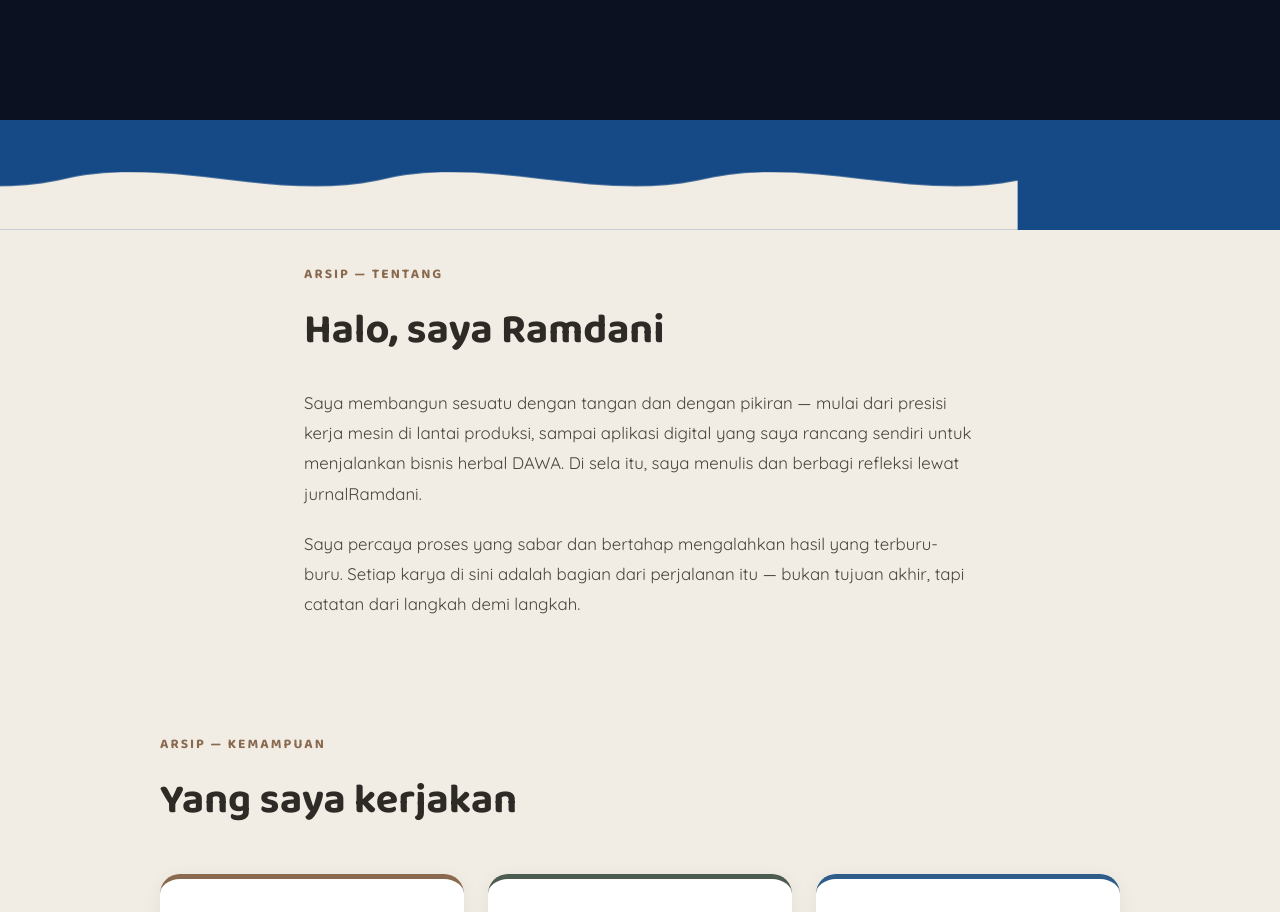
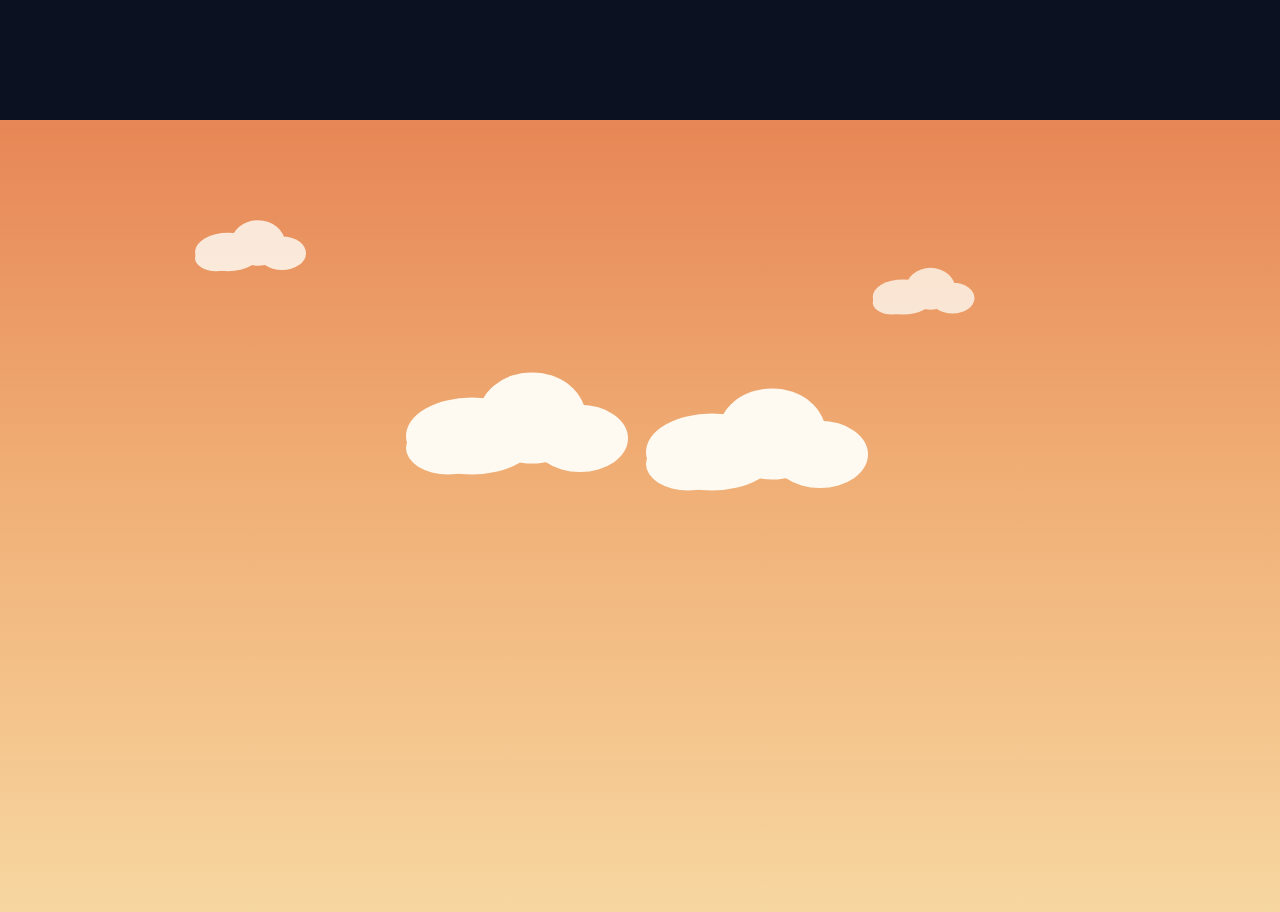
Before and after one commit to ramdani1202/Ramdani, a React (Vite) app: page / in a window 1280 px wide. Shown: the part 1880-2792 px from the top of the page. Built offline with nearby package versions, Linux system fonts and the light colour scheme.

Commit message:
Update About.jsx

```diff
--- a/src/components/About.jsx
+++ b/src/components/About.jsx
@@ -1,50 +1,11 @@
 import React from 'react';
-
-function WaveDivider() {
-  // Continues the deep-sea colour the Hero ends on, then settles into the
-  // paper background — like water receding as the page comes ashore.
-  return (
-    <div style={{ position: 'relative', lineHeight: 0, background: '#154A87' }}>
-      <style>{`
-        @keyframes waveDrift {
-          0%   { transform: translateX(0); }
-          100% { transform: translateX(-50%); }
-        }
-        .wave-layer {
-          animation: waveDrift 16s linear infinite;
-          width: 200%;
-        }
-        @media (prefers-reduced-motion: reduce) {
-          .wave-layer { animation: none; }
-        }
-      `}</style>
-      <svg
-        viewBox="0 0 2400 200"
-        preserveAspectRatio="none"
-        style={{ display: 'block', width: '100%', height: '110px' }}
-      >
-        <path
-          className="wave-layer"
-          d="M0,110 C200,60 400,150 600,110 C800,60 1000,150 1200,110
-             C1400,60 1600,150 1800,110 C2000,60 2200,150 2400,110
-             L2400,200 L0,200 Z"
-          fill="#F2EDE4"
-        />
-      </svg>
-    </div>
-  );
-}
+import AboutIntro from './AboutIntro.jsx';
 
 export default function About() {
   return (
-    <section
-      style={{
-        background: '#F2EDE4',
-        paddingBottom: '5rem',
-      }}
-    >
-      <WaveDivider />
-      <div style={{ maxWidth: 720, margin: '0 auto', padding: '2rem 1.5rem 0' }}>
+    <section style={{ background: '#F2EDE4' }}>
+      <AboutIntro />
+      <div style={{ maxWidth: 720, margin: '0 auto', padding: '2rem 1.5rem 5rem' }}>
         <span
           style={{
             fontFamily: "'Baloo 2', sans-serif",
```
